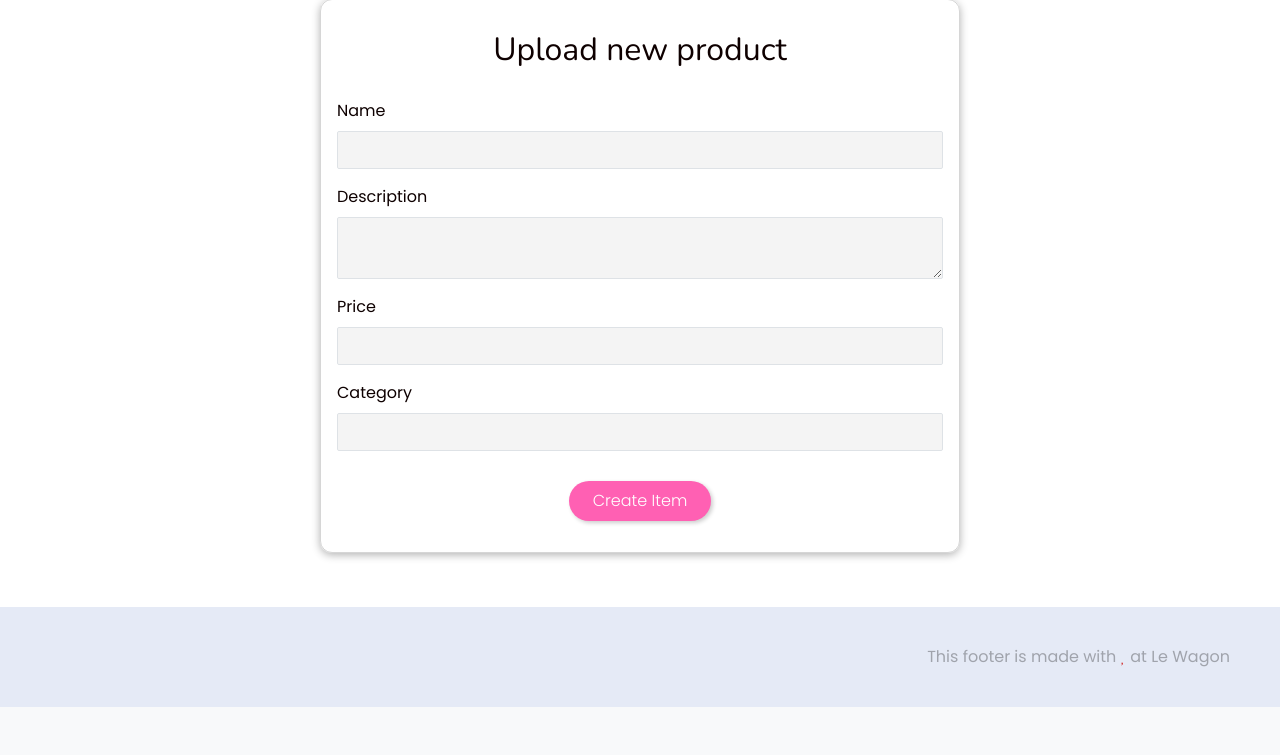
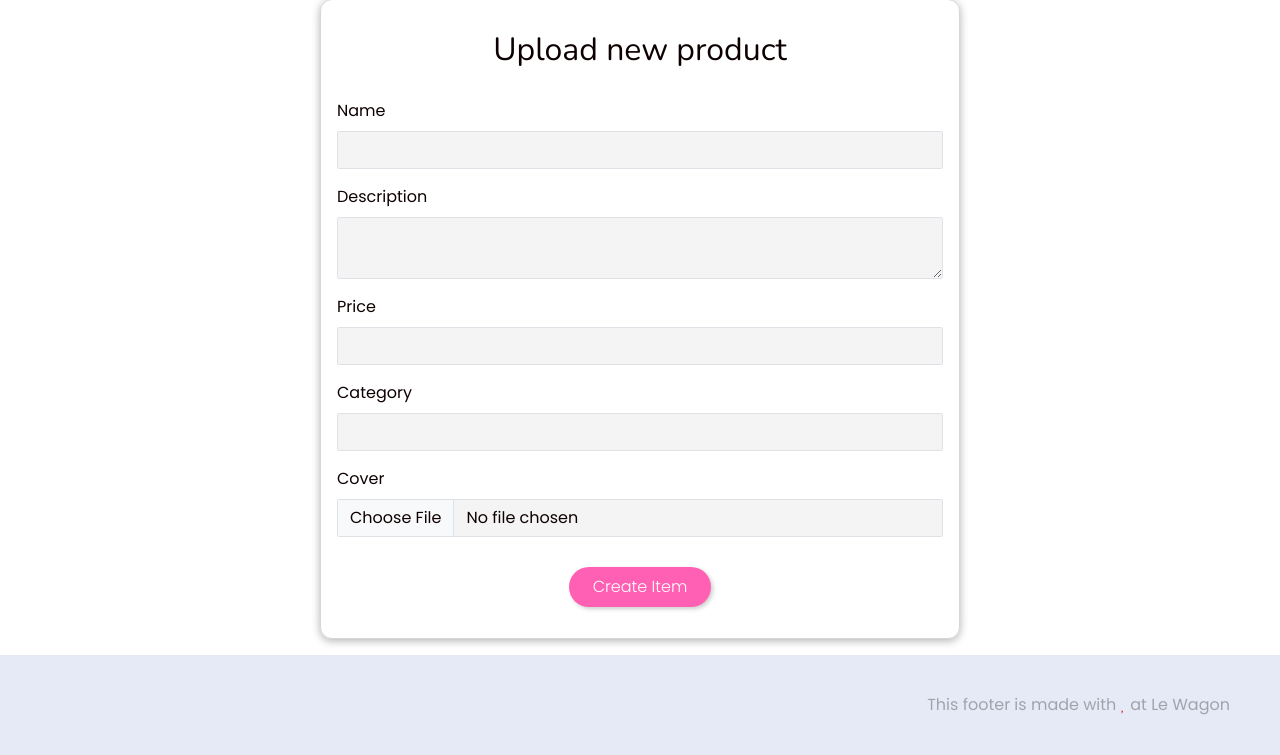
Before and after one commit to serena-mellor/recloset, a Rails app: page /items/new in a window 1280 px wide. Shown: the part 93-848 px from the top of the page. Before the commit the page ends 800 px from the top, so only its background shows below. Run offline with Rails 7, Linux system fonts and the light colour scheme; a user stored in the database is signed in; data comes from the database, SQL or seed files in the repository; style sheets or scripts are compiled from the project's sources; some libraries are stand-ins or nearby versions.

Commit message:
Added function to upload picture

```diff
--- a/app/controllers/items_controller.rb
+++ b/app/controllers/items_controller.rb
@@ -23,8 +23,6 @@
     # more logic needed?
   end
 
-  # Added methods
-
   def new
     @item = Item.new
   end
@@ -47,6 +45,5 @@
 
   def items_params
     params.require(:item).permit(:name, :description, :price, :category_id, :cover)
-    # permit category id/user id?
   end
 end
--- a/app/views/items/new.html.erb
+++ b/app/views/items/new.html.erb
@@ -6,6 +6,7 @@
       <%= f.input :description %>
       <%= f.input :price %>
       <%= f.association :category %>
+      <%= f.input :cover, as: :file %>
       <%= f.submit class:"btn-main btn-create-item" %>
     </div>
   <% end %>
--- a/db/seeds.rb
+++ b/db/seeds.rb
@@ -4,9 +4,9 @@
 #
 require "open-uri"
 
+Review.destroy_all
 Favourite.destroy_all
 Transaction.destroy_all
-Review.destroy_all
 Item.destroy_all
 Category.destroy_all
 User.destroy_all
```
